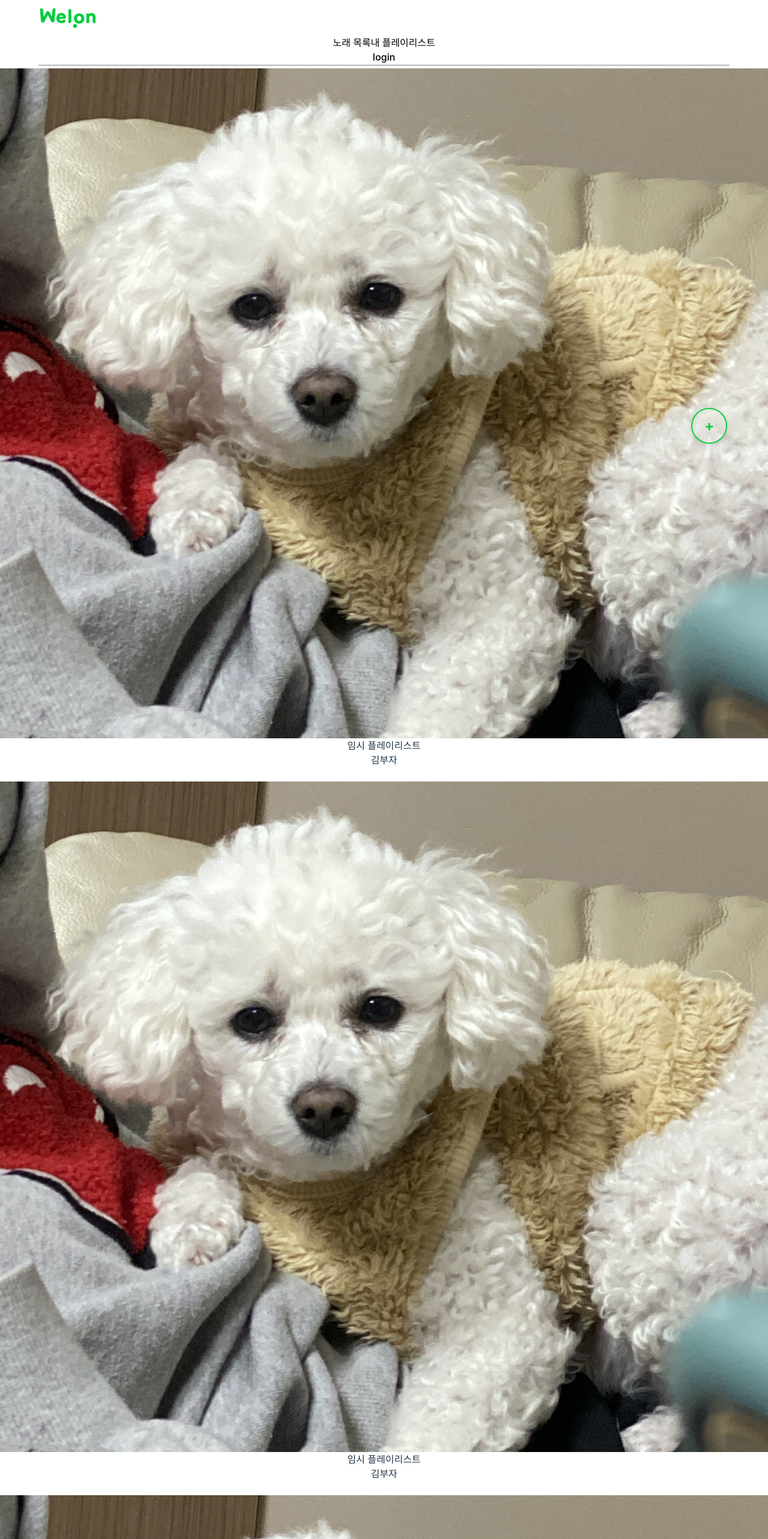
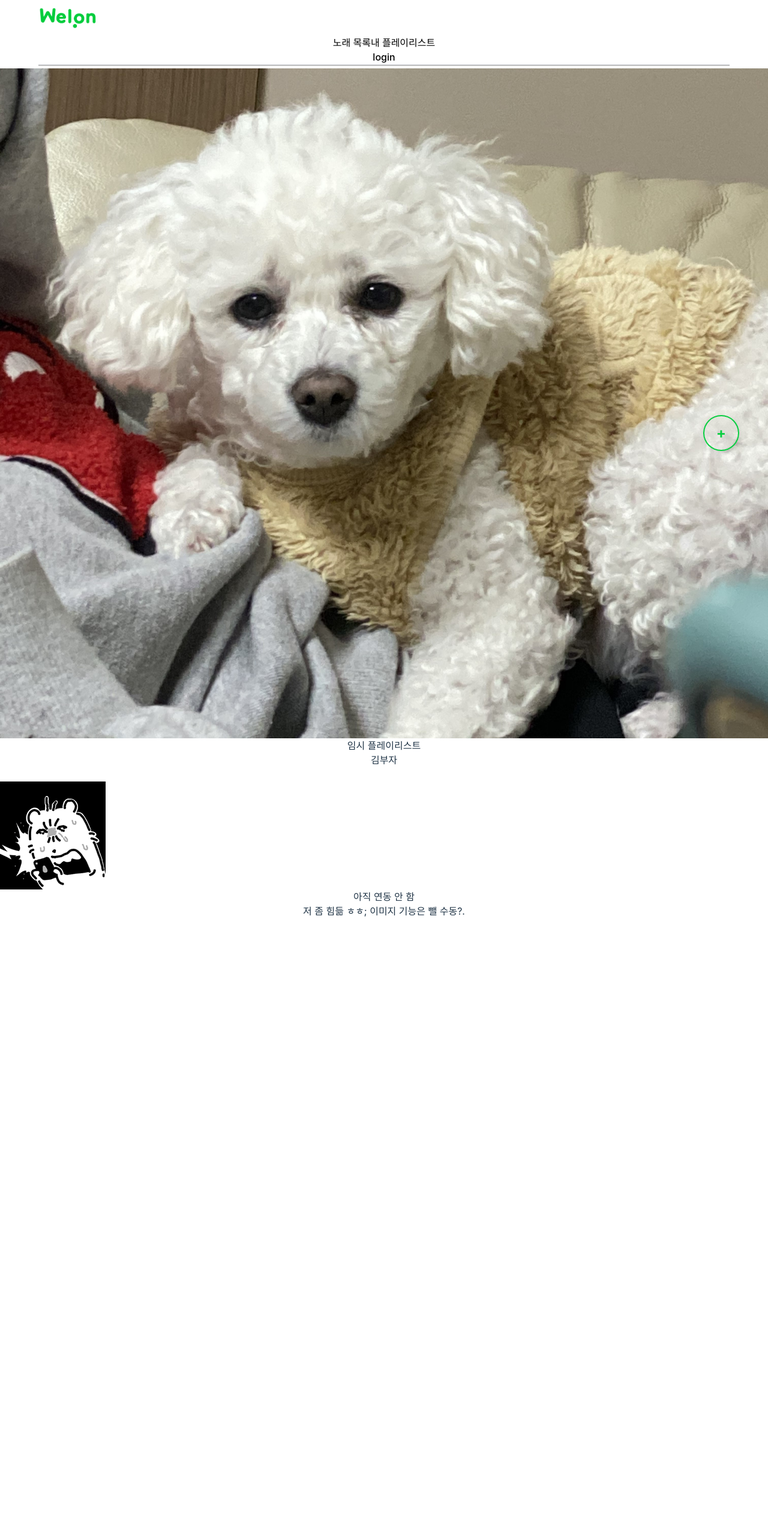
Before and after one commit to encore-full-stack-5/TeamELK, a React (Vite) app in the folder client/: page /playlist in a window 1280 px wide. Shown: the top 2566 px of the page at 60% size. After the commit the page ends 1531 px from the top, so only its background shows below. Built offline with nearby package versions, Linux system fonts and the light colour scheme.

Commit message:
text area rename

```diff
--- a/client/src/api/auth.js
+++ b/client/src/api/auth.js
@@ -22,3 +22,8 @@ export const idDuplicate = async (data) => {
   const res = await api("user/" + data, "get");
   return res;
 };
+
+export const createPlaylist = async (data) => {
+  const res = await api("/playlist", "post", data);
+  return res;
+};
--- a/client/src/main.jsx
+++ b/client/src/main.jsx
@@ -9,6 +9,9 @@ import Home from "./pages/Home.jsx";
 import Layout from "./pages/Layout.jsx";
 import MusicBoards from "./pages/MusicBoards.jsx";
 import Playlists from "./pages/Playlists.jsx";
+import Modal from "react-modal";
+
+Modal.setAppElement("#root");
 
 const router = createBrowserRouter([
   {
--- a/client/src/pages/Login.jsx
+++ b/client/src/pages/Login.jsx
@@ -21,9 +21,9 @@ const Login = () => {
       // setMessage("로그인 완료");
       localStorage.setItem("uid", res.data.data.uid);
       localStorage.setItem("nickname", res.data.data.nickname);
+      localStorage.setItem("userId", res.data.data.id);
       navigate("/playlist");
     } else if (res.data === false) {
-
       setMessage("아이디 또는 비밀번호를 잘못 입력했습니다.");
     }
   };
--- a/client/src/pages/Playlists.jsx
+++ b/client/src/pages/Playlists.jsx
@@ -5,9 +5,11 @@ import Button from "../atom/Button";
 import Input from "../atom/Input";
 import Label from "../atom/Label";
 import Textarea from "../atom/Textarea";
-
+import { createPlaylist } from "../api/auth.js";
 const Playlists = () => {
   const [isOpen, SetIsOpen] = useState(false);
+  const user = localStorage.getItem("userId");
+
   const openModal = () => {
     SetIsOpen(true);
   };
@@ -34,66 +36,24 @@ const Playlists = () => {
     },
   };
 
+  const addPlaylist = async (e) => {
+    e.preventDefault();
+    const name = document.getElementById("name").value;
+    const img = document.getElementById("content").value;
+    try {
+      const res = await createPlaylist({ user, name, img });
+      if (res.status === 201) {
+        alert("됨");
+      }
+    } catch (error) {
+      alert("에러");
+    }
+  };
   return (
     <>
       <div className="container" style={{ paddingTop: "7%" }}>
         <div className="mx-auto max-w-screen-xl px-4 w-full">
           <div className="grid grid-cols-1 sm:grid-cols-2 md:grid-cols-3 lg:grid-cols-4 gap-6 ">
-            <Card
-              imageUrl="삐삐.jpg"
-              name="임시 플레이리스트"
-              content="김부자"
-            />
-            <Card
-              imageUrl="삐삐.jpg"
-              name="임시 플레이리스트"
-              content="김부자"
-            />{" "}
-            <Card
-              imageUrl="삐삐.jpg"
-              name="임시 플레이리스트"
-              content="김부자"
-            />{" "}
-            <Card
-              imageUrl="삐삐.jpg"
-              name="임시 플레이리스트"
-              content="김부자"
-            />{" "}
-            <Card
-              imageUrl="삐삐.jpg"
-              name="임시 플레이리스트"
-              content="김부자"
-            />{" "}
-            <Card
-              imageUrl="삐삐.jpg"
-              name="임시 플레이리스트"
-              content="김부자"
-            />{" "}
-            <Card
-              imageUrl="삐삐.jpg"
-              name="임시 플레이리스트"
-              content="김부자"
-            />{" "}
-            <Card
-              imageUrl="삐삐.jpg"
-              name="임시 플레이리스트"
-              content="김부자"
-            />{" "}
-            <Card
-              imageUrl="삐삐.jpg"
-              name="임시 플레이리스트"
-              content="김부자"
-            />{" "}
-            <Card
-              imageUrl="삐삐.jpg"
-              name="임시 플레이리스트"
-              content="김부자"
-            />{" "}
-            <Card
-              imageUrl="삐삐.jpg"
-              name="임시 플레이리스트"
-              content="김부자"
-            />{" "}
             <Card
               imageUrl="삐삐.jpg"
               name="임시 플레이리스트"
@@ -106,7 +66,15 @@ const Playlists = () => {
             />
           </div>
         </div>
-        <div style={{ position: "fixed", top: "85vh", marginLeft: "90vw" }}>
+        <div
+          style={{
+            position: "fixed",
+            right: "3rem",
+            bottom: "3rem",
+            //top: "85vh",
+            //marginLeft: "90vw"
+          }}
+        >
           <button className="addButton" onClick={openModal}>
             +
           </button>
@@ -127,7 +95,7 @@ const Playlists = () => {
           </form>
           <div className="relative flex">
             <Button onClick={closeModal}>닫기</Button>
-            <Button>추가</Button>
+            <Button onClick={addPlaylist}>추가</Button>
           </div>
         </Modal>
       </div>
```
Also changed, not shown: client/src/atom/TextArea.jsx (deleted, +0 -11 lines), client/src/atom/Textarea(del).jsx (renamed from client/src/atom/Textarea.jsx), 2 other files (tests, documents, lock files or other folders).
